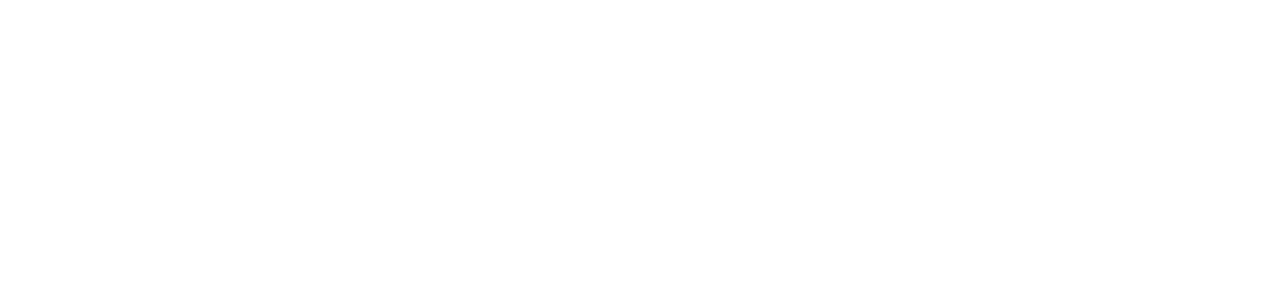
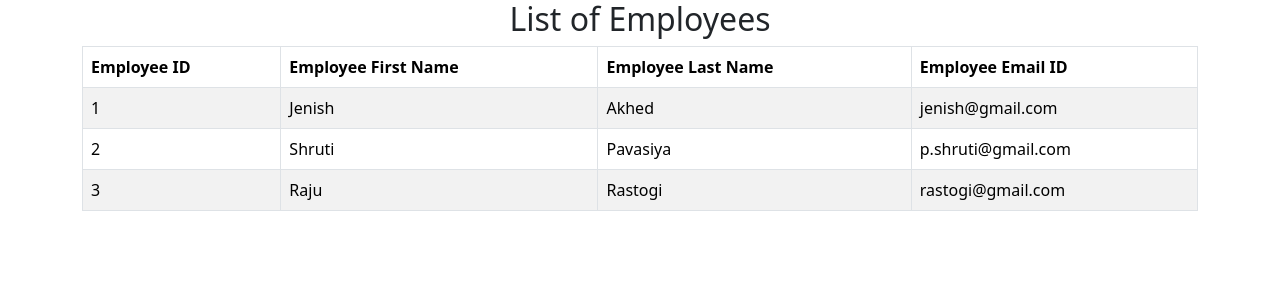
Before and after one commit to Shrutipavasiya/-WebApp-Spring-Boot-React, a React (Vite) app in the folder ems-frontend/: page / in a window 1280 px wide. Shown: the top 300 px of the page. Built offline with nearby package versions, Linux system fonts and the light colour scheme.

Commit message:
ListEmployeeComponent

```diff
--- a/ems-frontend/src/App.jsx
+++ b/ems-frontend/src/App.jsx
@@ -1,10 +1,11 @@
 import './App.css'
+import ListEmployeeComponent from './components/ListEmployeeComponent'
 
 function App() {
 
   return (
     <>
-
+      <ListEmployeeComponent />
     </>
   )
 }
--- /dev/null
+++ b/ems-frontend/src/components/ListEmployeeComponent.jsx
@@ -0,0 +1,54 @@
+import React from 'react'
+
+const ListEmployeeComponent = () => {
+    const dummyData = [
+        {
+            "id": 1,
+            "firstName": "Jenish",
+            "lastName": "Akhed",
+            "email": "jenish@gmail.com"
+        },
+        {
+            "id": 2,
+            "firstName": "Shruti",
+            "lastName": "Pavasiya",
+            "email": "p.shruti@gmail.com"
+        },
+        {
+            "id": 3,
+            "firstName": "Raju",
+            "lastName": "Rastogi",
+            "email": "rastogi@gmail.com"
+        }
+    ]
+
+  return (
+    <div className='container'>
+        <h2 className='text-center'>List of Employees</h2>
+        <table className='table table-striped table-bordered'>
+            <thead>
+                <tr>
+                    <th>Employee ID</th>
+                    <th>Employee First Name</th>
+                    <th>Employee Last Name</th>
+                    <th>Employee Email ID</th>
+                </tr>
+            </thead>
+            <tbody>
+                {
+                    dummyData.map(employee =>
+                        <tr key={employee.id}>
+                            <td>{employee.id}</td>
+                            <td>{employee.firstName}</td>
+                            <td>{employee.lastName}</td>
+                            <td>{employee.email}</td>
+                        </tr>
+                    )
+                }
+            </tbody>
+        </table>
+    </div>
+  )
+}
+
+export default ListEmployeeComponent
--- a/ems-frontend/vite.config.js
+++ b/ems-frontend/vite.config.js
@@ -5,13 +5,6 @@
 export default defineConfig({
   plugins: [react()],
   server: {
-    port: 3000,
-    proxy: {
-      '/api': {
-        target: 'http://localhost:8080',
-        changeOrigin: true,
-        rewrite: (path) => path.replace(/^\/api/, '')
-      }
-    }
-  },
+    port: 3000
+  }
 })
```
